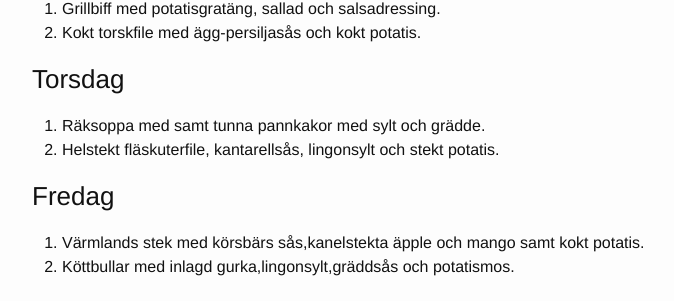
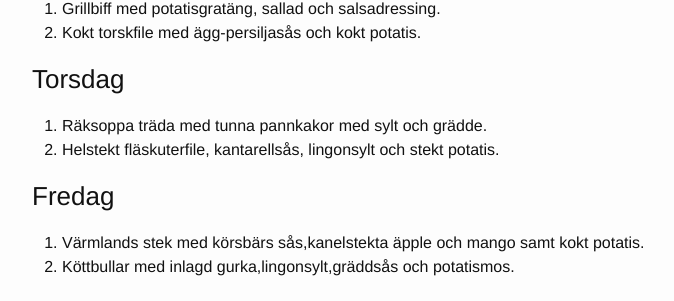
Before and after one commit to FarInn62/farinn62.github.io, a Jekyll site: the page built from lunch.md, in a window 1280 px wide. Shown: the part 519-820 px from the top of the page, without its empty margins (238-912 px from the left). Built offline with Jekyll 4.4.1, drawn with Linux system fonts in a browser that asks for light colours.

Commit message:
Updated lunch.md

```diff
--- a/lunch.md
+++ b/lunch.md
@@ -4,6 +4,7 @@ title: Lunch v38
 permalink: /lunch/
 published: true
 ---
+
 
 
 
@@ -42,7 +43,7 @@ Alla rätter: 80:- Take way: 60:-
 
 ### Torsdag
 
-1. Räksoppa med samt tunna pannkakor med sylt och grädde.
+1. Räksoppa träda med tunna pannkakor med sylt och grädde.
 2. Helstekt fläskuterfile, kantarellsås, lingonsylt och stekt potatis.
 
 
```
